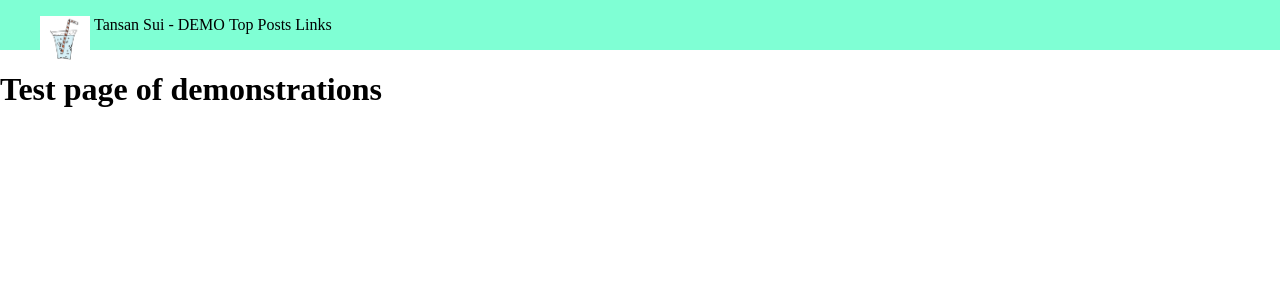
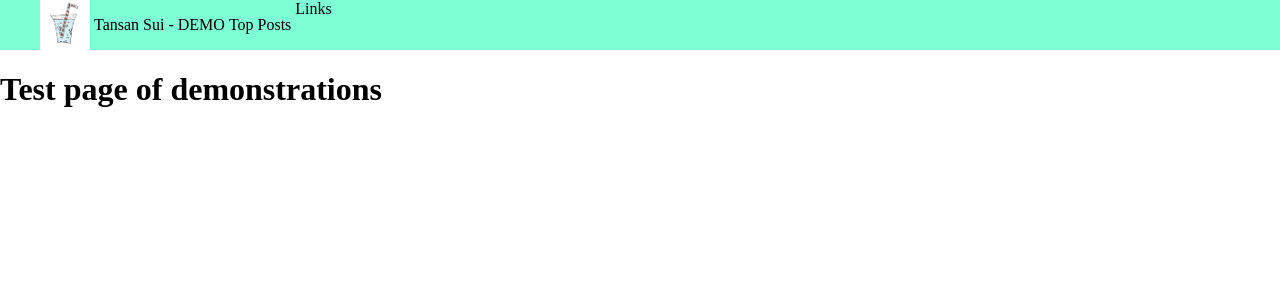
Before and after one commit to TansanSui-H2CO3/tech_blog_h2co3, a Jekyll site: the page built from demo.md, in a window 1280 px wide. Shown: the top 300 px of the page. Built offline with Jekyll 4.4.1, drawn with Linux system fonts in a browser that asks for light colours.

Commit message:
fix: header position

```diff
--- a/assets/css/demo.css
+++ b/assets/css/demo.css
@@ -3,10 +3,15 @@
 }
 
 header {
+    vertical-align: middle;
     height: 50px;
     width: 100%;
     background-color: aquamarine;
     position: fixed;
+}
+
+.main-list {
+    margin: 0%;
 }
 
 header .main-list .logo {
@@ -15,7 +20,7 @@
 
 .main-list li {
     display: inline-block;
-    vertical-align: top;
+    vertical-align: middle;
 }
 
 .sub-list {
```
